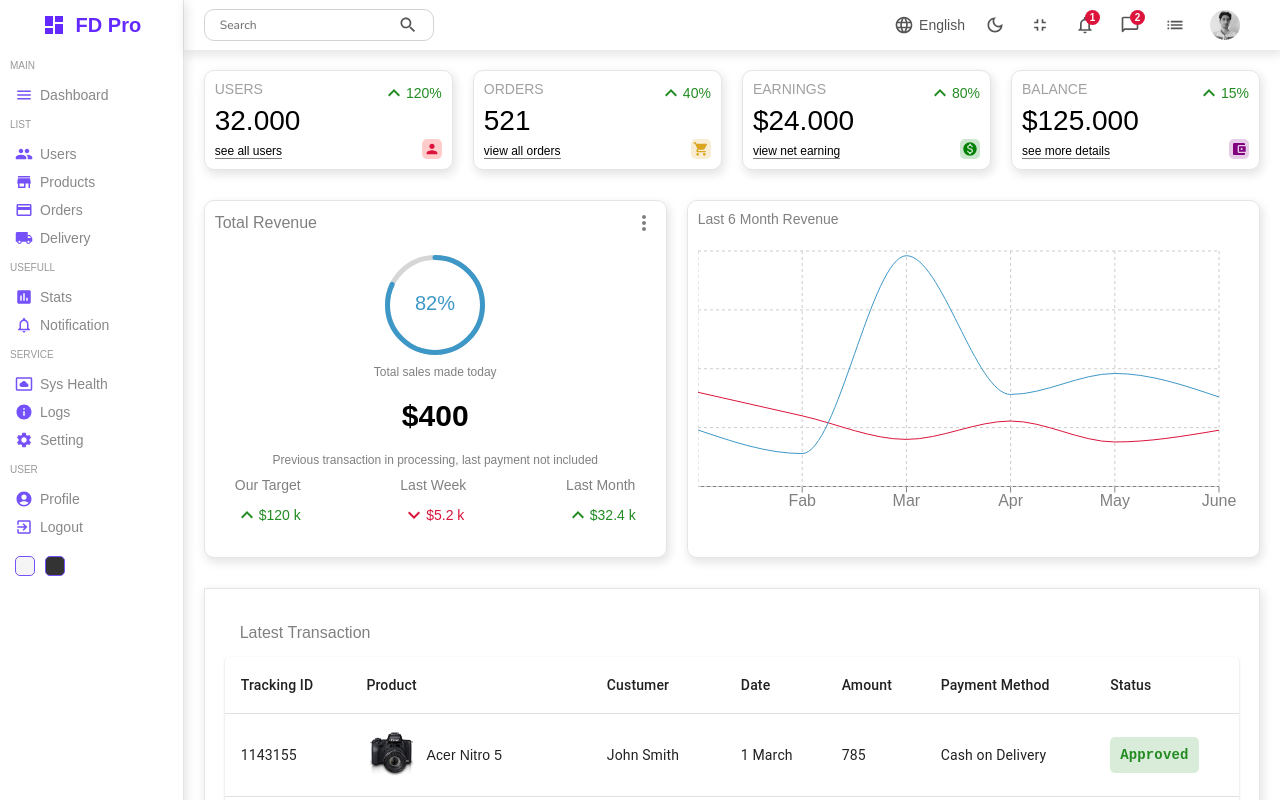
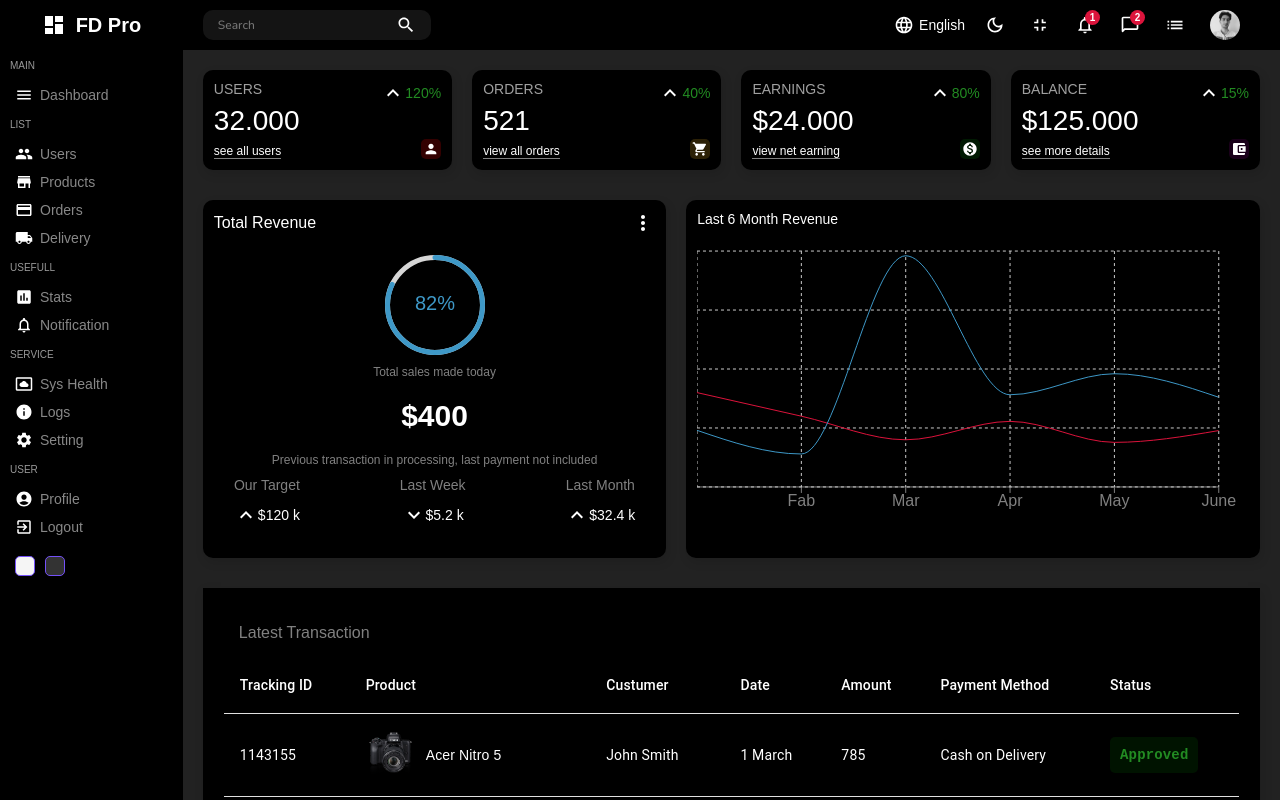
Before and after one commit to Mahdi-Hazrati/Fusion-Dashboard-Pro, a React (Create React App) app: page / in a window 1280 px wide. Shown: the top 800 px of the page. Built offline with nearby package versions, Linux system fonts and the light colour scheme.

Commit message:
Dark Mode : add style

```diff
--- a/src/Components/App/App.jsx
+++ b/src/Components/App/App.jsx
@@ -10,13 +10,15 @@ import New from "../../Pages/New/New"
 // ---------------- Components ----------------
 // --------------=-- Styles -------------------
 import "./app.scss"
-import "./reset.css"
+import "../../Global/Reset.scss"
+import "../../Global/Dark_Mode.scss"
+import "../../Global/RTL_Persian.scss"
 // --------------------------------------------
 
 
 function App() {
     return (
-    <div className="app">
+    <div className="app dark rtl">
         <BrowserRouter>
             <Routes>
                <Route path="/">
--- a/src/Components/Table/Table.jsx
+++ b/src/Components/Table/Table.jsx
@@ -5,7 +5,7 @@ import "./table.scss"
 
 const UsersTable = ()=>{
     return (
-        <TableContainer component={Paper} className="transactionTable">
+        <TableContainer component={Paper} className="transactionTable" style={{backgroundColor:"transparent"}}>
       <Table sx={{ minWidth: 650 }} aria-label="simple table">
         <TableHead>
           <TableRow>
--- /dev/null
+++ b/src/Global/Dark_Mode.scss
@@ -0,0 +1,46 @@
+.app.dark{
+    input{
+        background-color: transparent;
+    }
+    background-color: #222;
+    *{
+        color: white;
+    }
+    .table{
+        background-color: #222;
+        color: white;
+    }
+    .navbar{
+        background-color: black;
+        color: white;
+        box-shadow: none;
+        border: none;
+        .search{
+            border: none;
+            background-color: rgba(255, 255, 255, 0.080);
+            color: white;
+        }
+    }
+    .sidebar{
+        background-color: black;
+        box-shadow: none;
+        color: white;
+        border: none;
+        li:hover{
+            background-color: rgba(255, 255, 255, 0.1);
+
+        }
+
+    }
+    .widget, .featured,.chart,.listContainer{
+        background-color: black;
+        color: white;
+        .left {
+            .counter{
+                color: white;
+            }
+        }
+
+    }
+
+}
```
Also changed, not shown: src/Global/RTL_Persian.scss (added), src/Global/Reset.scss (renamed from src/Components/App/reset.css).
